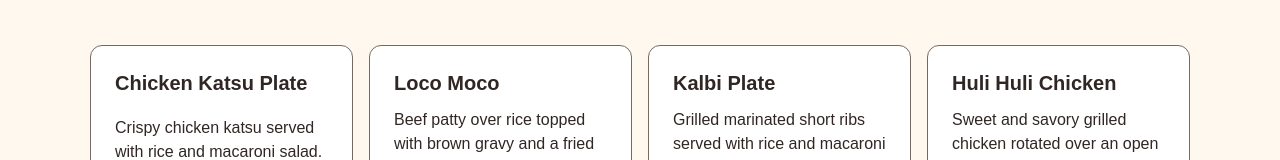
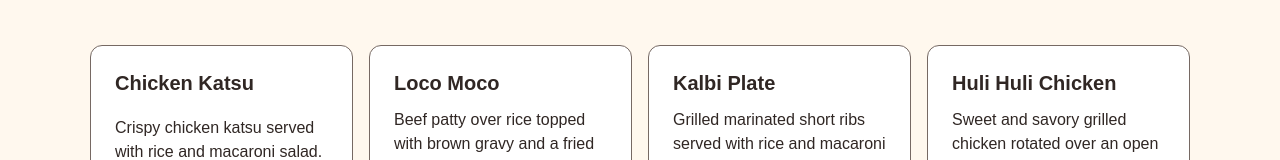
Before and after one commit to jjackson112/pau-hana-kitchen, a React (Vite) app in the folder frontend/: page / in a window 1280 px wide. Shown: the part 473-633 px from the top of the page. Built offline with nearby package versions, Linux system fonts and the light colour scheme.

Commit message:
more edits to menu.js

```diff
--- a/frontend/src/App.css
+++ b/frontend/src/App.css
@@ -204,7 +204,9 @@ a {
 }
 
 .menu-container {
-  margin: 2rem;
+  width: 100%;
+  max-width: 1400px;
+  padding: 2rem;
 }
 
 .category-title {
@@ -221,6 +223,10 @@ a {
   color: var(--pauhana-red);
 }
 
+.menu-category-section {
+  margin-bottom: 3rem;
+}
+
 @media (max-width: 900px) {
   .popular-dishes, .menu-category-items {
     grid-template-columns: repeat(2, 1fr);
--- a/frontend/src/data/menu.js
+++ b/frontend/src/data/menu.js
@@ -12,7 +12,7 @@
 const menuItems = [
         {
         id: 1,
-        name: "Chicken Katsu Plate",
+        name: "Chicken Katsu",
         description: "Crispy chicken katsu served with rice and macaroni salad.",
         price: 14.95,
         category: "Plate Lunches",
@@ -44,7 +44,7 @@ const menuItems = [
     },
     {
         id: 5,
-        name: "Kālua Pork Plate",
+        name: "Kālua Pork",
         description: "Tender and smokey shredded pork served with mac salad and white rice.",
         price: 18.99,
         category: "Plate Lunches",
@@ -60,7 +60,7 @@ const menuItems = [
     },
     {
         id: 7,
-        name: "Garlic Shrimp Plate",
+        name: "Garlic Shrimp",
         description: "Shell-on jumbo shrimp pan-fried in olive oil and butter with garlic. Served with white rice.",
         price: 16.99,
         category: "Plate Lunches",
@@ -76,6 +76,22 @@ const menuItems = [
     },
     {
         id: 9,
+        name: "Teriyaki Beef",
+        description: "Thinly sliced beef served over rice with steamed vegetables.",
+        price: 14.95,
+        category: "Plate Lunches",
+        popular: false
+    },
+    {
+        id: 10,
+        name: "Salmon Poke",
+        description: "Salmon marinated in soy sauce and sesame oil, served over rice, carrots, avocado, and other fresh vegetables.",
+        price: 15.95,
+        category: "Poke",
+        popular: false
+    },
+    {
+        id: 11,
         name: "Shoyu Ahi Poke",
         description: "Ahi tuna tossed with shoyu, sesame oil, onion, and green onion over rice.",
         price: 13.99,
@@ -83,7 +99,7 @@ const menuItems = [
         popular: false
     },
     {
-        id: 10,
+        id: 12,
         name: "Spicy Tuna Poke",
         description: "Ahi tuna, rice, spicy mayo, and cucumber.",
         price: 15.99,
@@ -91,15 +107,15 @@ const menuItems = [
         popular: true
     },
     {
-        id: 11,
+        id: 13,
         name: "Ginger-Ponzu Salmon Poke",
         description: "A poke bowl with salmon, ponzu, Korean perilla oil, sea salt, and white rice.",
-        price: 15.99,
+        price: 17.99,
         category: "Poke",
         popular: true
     },
     {
-        id: 12,
+        id: 14,
         name: "Portuguese Sausage Musubi",
         description: "Swap traditional spam for Redondo's Hawaiian Portuguese Sausage, pressed with rice, and furikake sprinkles.",
         price: 4.95,
@@ -107,15 +123,15 @@ const menuItems = [
         popular: false
     },
     {
-        id: 13,
+        id: 15,
         name: "Spam Musubi",
         description: "Grilled spam and rice wrapped with nori.",
-        price: 4.50,
+        price: 4.59,
         category: "Musubi",
         popular: true
     },
     {
-        id: 14,
+        id: 16,
         name: "Teriyaki Chicken Musubi",
         description: "Teriyaki-glazed chicken and rice wrapped with nori.",
         price: 4.95,
@@ -123,7 +139,7 @@ const menuItems = [
         popular: false
     },
     {
-        id: 15,
+        id: 17,
         name: "Chicken Katsu Musubi",
         description: "Crispy, panko breaded chicken with rice, tonkatsu sauce, and rice.",
         price: 4.95,
@@ -131,7 +147,7 @@ const menuItems = [
         popular: false
     },
     {
-        id: 16,
+        id: 18,
         name: "Chicken Long Rice",
         description: "A noodle dish made from vermicelli noodles, chicken, ginger, and scallions.",
         price: 9.95,
@@ -139,7 +155,7 @@ const menuItems = [
         popular: false
     },
     {
-        id: 17,
+        id: 19,
         name: "Beef Stew",
         description: "A hearty, local beef stew made with beef, carrots, and potatoes.",
         price: 11.95,
@@ -147,7 +163,7 @@ const menuItems = [
         popular: false
     },
     {
-        id: 18,
+        id: 20,
         name: "Saimin",
         description: "Made from wheat egg noodles garnished with scallions, kamaboko, mushrooms, spam, nori, and bok choy.",
         price: 10.95,
@@ -155,7 +171,7 @@ const menuItems = [
         popular: true
     },
     {
-        id: 19,
+        id: 21,
         name: "Portuguese Bean Soup",
         description: "Portuguese sausage, smoked ham hocks, red kidney beans, vegetables, and macaroni.",
         price: 11.95,
@@ -163,7 +179,7 @@ const menuItems = [
         popular: false
     },
     {
-        id: 20,
+        id: 22,
         name: "Luau Stew",
         description: "A plant-based stew made with simmering taro leaves, coconut milk, vegetable broth, onion, garlic, and ginger.",
         price: 8.95,
@@ -171,7 +187,7 @@ const menuItems = [
         popular: false
     },
     {
-        id: 21,
+        id: 23,
         name: "Vegetarian Laulau",
         description: "A dish made of root vegetables and squash wrapped in lu'au and ti leaves.",
         price: 10.95,
@@ -179,7 +195,7 @@ const menuItems = [
         popular: true
     },
     {
-        id: 22,
+        id: 24,
         name: "Sweet Potato and Taro Plate",
         description: "Roasted sweet potato - 'uala and taro - kalo - served with steamed rice and seasonal vegetables.",
         price: 9.95,
@@ -187,7 +203,7 @@ const menuItems = [
         popular: false
     },
         {
-        id: 23,
+        id: 25,
         name: "Avocado Poke",
         description: "Creamy avocado tossed with shoyu, sesame oil, scallions, and seaweed.",
         price: 10.95,
@@ -195,15 +211,15 @@ const menuItems = [
         popular: false
     },
     {
-        id: 24,
+        id: 26,
         name: "Avocado Musubi",
         description: "Rice and avocado wrapped in crisp nori with a teriyaki glaze.",
-        price: 5.50,
+        price: 5.59,
         category: "Vegetarian",
         popular: true
     },
     {
-        id: 25,
+        id: 27,
         name: "Macaroni Salad",
         description: "Creamy local-style macaroni salad.",
         price: 3.95,
@@ -211,7 +227,7 @@ const menuItems = [
         popular: true
     },
     {
-        id: 26,
+        id: 28,
         name: "French Fries",
         description: "Crisp and golden french fries seasoned with salt.",
         price: 3.95,
@@ -219,39 +235,55 @@ const menuItems = [
         popular: false
     },
     {
-        id: 27,
+        id: 29,
         name: "Garlic Edamame",
-        description: "Steamed edamae tossed with garlic and savory seasoning.",
+        description: "Steamed edamame tossed with garlic and savory seasoning.",
         price: 5.95,
         category: "Sides",
         popular: false
     },
     {
-        id: 28,
-        name: "Grilled pineapple",
+        id: 30,
+        name: "Grilled Pineapple",
         description: "Fresh, caramelized pineapple sprinkled with brown sugar.",
         price: 4.50,
         category: "Sides",
         popular: true
     },
     {
-        id: 29,
-        name: "Seaweed salad",
-        description: "",
+        id: 31,
+        name: "Seaweed Salad",
+        description: "Chilled seaweed tossed with sesame dressing and sesame seeds.",
         price: 6.95,
         category: "Sides",
         popular: false
     },
     {
-        id: 30,
-        name: "Poi",
-        description: "A traditional staple made from taro root.",
-        price: 3.50,
+        id: 32,
+        name: "Green Salad",
+        description: "A spinach salad with tomatoes.",
+        price: 4.95,
+        category: "Sides",
+        popular: false
+    },
+    {
+        id: 33,
+        name: "Lomi Lomi Salmon",
+        description: "Salted salmon mixed with tomatoes, onion, and green onions.",
+        price: 6.95,
         category: "Sides",
         popular: true
     },
     {
-        id: 31,
+        id: 34,
+        name: "Poi",
+        description: "A traditional staple made from taro root.",
+        price: 3.59,
+        category: "Sides",
+        popular: true
+    },
+    {
+        id: 35,
         name: "Haupia",
         description: "A traditional coconut pudding.",
         price: 5.95,
@@ -259,7 +291,7 @@ const menuItems = [
         popular: true
     },
     {
-        id: 32,
+        id: 36,
         name: "Butter Mochi",
         description: "A chewy, sweet cake made from coconut milk, butter, and mochiko - sweet rice flour.",
         price: 6.95,
@@ -267,7 +299,7 @@ const menuItems = [
         popular: false
     },
     {
-        id: 33,
+        id: 37,
         name: "Malasadas",
         description: "Portuguese fried doughnuts.",
         price: 7.99,
@@ -275,7 +307,7 @@ const menuItems = [
         popular: true
     },
     {
-        id: 34,
+        id: 38,
         name: "POG Juice",
         description: "A refreshing blend of passion fruit, orange, and guava.",
         price: 4.25,
@@ -283,7 +315,7 @@ const menuItems = [
         popular: false
     },
     {
-        id: 35,
+        id: 39,
         name: "Hawaiian Sun Guava",
         description: "Chilled guava nectar.",
         price: 3.25,
@@ -291,7 +323,7 @@ const menuItems = [
         popular: false
     },
     {
-        id: 36,
+        id: 40,
         name: "Lilikoi Lemonade",
         description: "A refreshing, tropical drink that mixes tart lemon and passion fruit juice.",
         price: 3.95,
```
